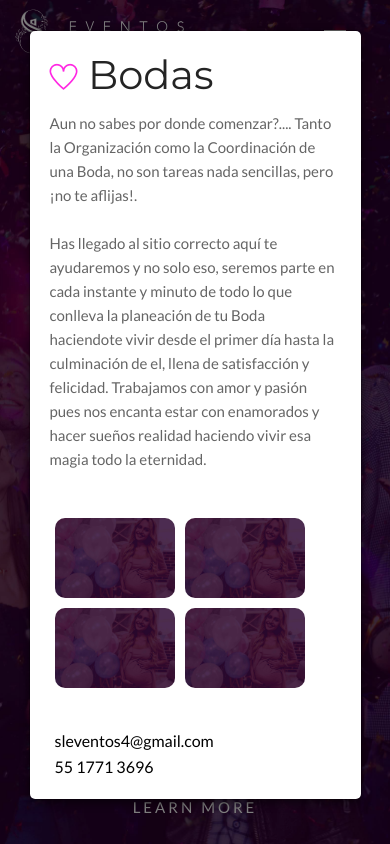
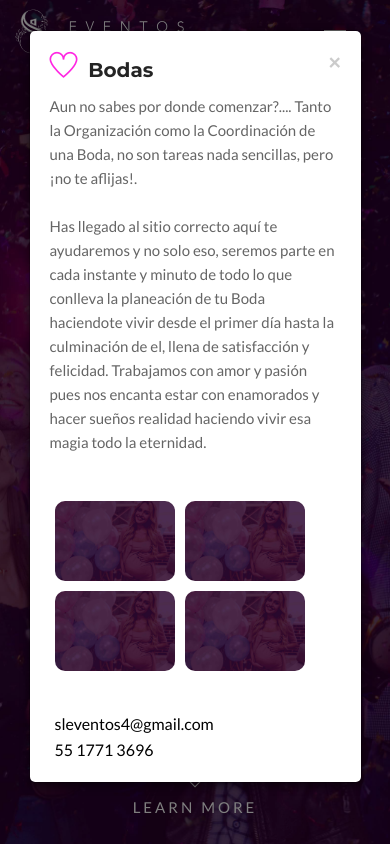
Before and after one commit to sleventos/page, a PHP site: page / in a window 390 px wide, after a click on "Ver más detalles". Run offline with PHP 8.4, Linux system fonts and the light colour scheme; some libraries are stand-ins or nearby versions.

Commit message:
cambios finales

```diff
--- a/css/style.css
+++ b/css/style.css
@@ -779,6 +779,13 @@ fieldset[disabled] .s-btn {
   }
   .modal-content .infoServicio{
     padding: 20px;
+  }
+  .modal-content .infoServicio h1{
+    font-weight: bold;
+    font-size: 20px;
+  }
+  .modal-content .infoServicio h1 i{
+    margin-right: 5px;
   }
   .modal-content .infoServicio ul li img{
     width: 120px;
--- a/index.html
+++ b/index.html
@@ -162,6 +162,7 @@
                     <div class="modal-dialog modal-lg" role="document">
                         <div class="modal-content">
                             <div class="infoServicio">
+                                <button type="button" class="close" data-dismiss="modal" aria-label="Close"><span aria-hidden="true">&times;</span></button>
                                 <h1><i class="g-font-size-28--xs g-color--primary ti-heart"></i> Bodas</h1>
                                 <p>Aun no sabes por donde comenzar?.... Tanto la Organización como la Coordinación de una Boda, no son tareas nada sencillas, pero ¡no te aflijas!.<br><br>Has llegado al sitio correcto aquí te ayudaremos y no solo eso, seremos parte en cada instante y minuto de todo lo que conlleva la planeación de tu Boda haciendote vivir desde el primer día hasta la culminación de el, llena de satisfacción y felicidad. Trabajamos con amor y pasión pues nos encanta estar con enamorados y hacer sueños realidad haciendo vivir esa magia todo la eternidad. </p>
                                 <br>
@@ -203,6 +204,7 @@
                     <div class="modal-dialog modal-lg" role="document">
                         <div class="modal-content">
                             <div class="infoServicio">
+                                <button type="button" class="close" data-dismiss="modal" aria-label="Close"><span aria-hidden="true">&times;</span></button>
                                 <h1><i class="g-font-size-28--xs g-color--primary ti-star"></i> XV Años</h1>
                                 <p>Una fiesta que solo se vive una vez y queda marcada en el recuerdo de todos.........La organización de tus XV Años implica todo un desarrollo y proceso , lleno de ideas cuyo único fin es lograr una fiesta inolvidable que te divierta, enamore, impacte y marque el comienzo de una nueva etapa en tu vida. <br><br>Tus Próximos XV AÑOS pueden ser tan tradicionales o totalmente lo contrario, con una organización muy bien establecida y un concepto marcado y que te defina para lograr proyectar tu esencia y personalidad en este gran Evento.</p>
                                 <br>
@@ -245,6 +247,7 @@
                     <div class="modal-dialog modal-lg" role="document">
                         <div class="modal-content">
                             <div class="infoServicio">
+                                <button type="button" class="close" data-dismiss="modal" aria-label="Close"><span aria-hidden="true">&times;</span></button>
                                 <h1><i class="g-font-size-28--xs g-color--primary ti-music-alt"></i> Eventos empresariales</h1>
                                 <p>Estas en el área correcta, en donde te mostramos todos nuestros productos relacionadoss en la Organización de Eventos Empresariales que hemos seleccionado cubriendo los Temas como: Alimentos y Bebidas con mas de 400 Opciones, Locaciones por distintos puntos de la Ciudad de México y Estado de Morelos, Proyección en distintos Formatos y Más. <br><br>Nuestro objetivo es que nos conozcas y podamos llegar a una Relacion de Negocios para siempre. Por lo tanto ponemos a tu disposicion distintos productos que al convinarlos puedes Crear Propuestas Básicas y Elementales o Crear Grandes Ideas llenas de creatividad y mas complejas, garantizandote el correcto y buen funcionamiento de cada uno de nuestros Productos. <br><br>Realizamos los siguientes tipos de Evento; Fin de Año, Lanzamientos de Producto, Aniversarios, Cursos, Rallyes, Capacitaciones, Integraciones, Inaguraciones,  Congresos, Convenciones y Cenas de Gala</p>
                                 <br>
@@ -287,6 +290,7 @@
                     <div class="modal-dialog modal-lg" role="document">
                         <div class="modal-content">
                             <div class="infoServicio">
+                                <button type="button" class="close" data-dismiss="modal" aria-label="Close"><span aria-hidden="true">&times;</span></button>
                                 <h1><i class="g-font-size-28--xs g-color--primary ti-gift"></i> Baby shower</h1>
                                 <p>Podemos ayudarte a planificar y organizar tu Baby Shower. Somos un equipo especializado en pequeños detalles para hacer que cada Baby Shower sea realmente espectacular y especial para la futura mamá. <br><br>Nuestro equipo te asistirá en todos los aspectos del proceso de planificación. Planeamos Baby Showers desde 10 invitados hasta grandes celebraciones de 100 o más, así como también organizamos Baby Showers corporativos. Nuestro equipo comienza a trabajar con los clientes en las etapas iniciales de planificación para asegurar el éxito; ubicación del lugar apropiado, invitaciones personalizadas, reseñas de productos de bebé, diseño y decoración.</p>
                                 <br>
@@ -328,6 +332,7 @@
                     <div class="modal-dialog modal-lg" role="document">
                         <div class="modal-content">
                             <div class="infoServicio">
+                                <button type="button" class="close" data-dismiss="modal" aria-label="Close"><span aria-hidden="true">&times;</span></button>
                                 <h1><i class="g-font-size-28--xs g-color--primary ti-crown"></i> Despedida de soltera</h1>
                                 <p>Entendemos que los organizadores de la despedida tienen la responsabilidad de garantizar tanto a la novia como al grupo que la despedida de soltera será especial, divertida e inolvidable. Pero no te preocupes, que detrás estará nuestro equipo para ayudarte en todas las cuestiones y diferentes servicios que componen la despedida para encontrar la mejor opción para los novios y personalizar la despedida al máximo para crear un recuerdo que te acompañe siempre, desde despedidas en tu casa .... hasta en la playa o algún lugar mágico!.</p>
                                 <br>
@@ -369,6 +374,7 @@
                     <div class="modal-dialog modal-lg" role="document">
                         <div class="modal-content">
                             <div class="infoServicio">
+                                <button type="button" class="close" data-dismiss="modal" aria-label="Close"><span aria-hidden="true">&times;</span></button>
                                 <h1><i class="g-font-size-28--xs g-color--primary ti-face-smile"></i> Fiestas inafntiles</h1>
                                 <p>Sabemos lo importante que es para ti, regalar la mejor experiencia a esa personita tan especial, el día de su cumple. Encuentra con nosotros a un equipo de expertos en la organización de eventos, listos para ayudarte a celebrarlo. Te ofrecemos desde un servicio básico de entretenimiento, hasta un paquete todo incluido.</p>
                                 <br>
```
